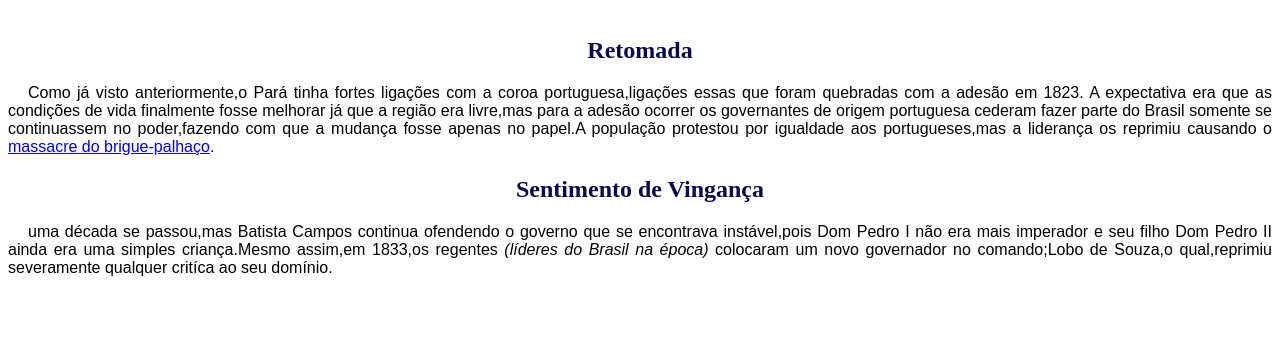
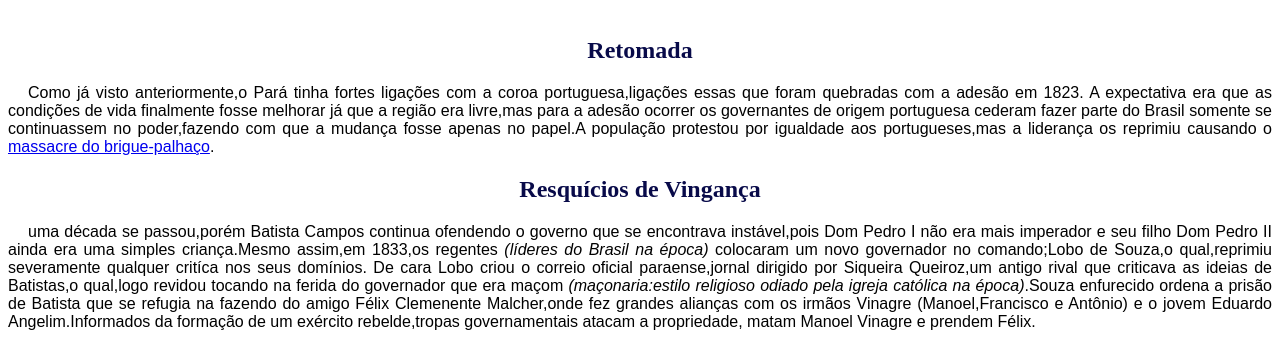
Before and after one commit to davidineli857-ops/Gr-o-Par-2.4, a plain HTML site: page historia_paraense/revolta.html in a window 1280 px wide. Shown: the part 170-515 px from the top of the page. Drawn offline with Linux system fonts and the light colour scheme.

Commit message:
update cabanagem

```diff
--- a/historia_paraense/revolta.html
+++ b/historia_paraense/revolta.html
@@ -20,11 +20,19 @@
            a mudança fosse apenas no papel.A população protestou por igualdade aos portugueses,mas a liderança os reprimiu causando o
            <a href="brigue_palhaco.html">massacre do brigue-palhaço</a>.
         </p>
-        <h2>Sentimento de Vingança</h2>
-        <p>uma década se passou,mas Batista Campos continua ofendendo o governo que se encontrava instável,pois Dom Pedro I
+        <h2>Resquícios de Vingança</h2>
+        <p>uma década se passou,porém Batista Campos continua ofendendo o governo que se encontrava instável,pois Dom Pedro I
             não era mais imperador e seu filho Dom Pedro II ainda era uma simples criança.Mesmo assim,em 1833,os regentes <em>(líderes do Brasil na época)</em>
-            colocaram um novo governador  no comando;Lobo de Souza,o qual,reprimiu severamente qualquer critíca ao seu domínio.
-        </p>
+            colocaram um novo governador no comando;Lobo de Souza,o qual,reprimiu severamente qualquer critíca nos seus domínios.
+        De cara Lobo criou o correio oficial paraense,jornal dirigido por Siqueira Queiroz,um antigo rival que criticava as ideias de Batistas,o qual,logo
+        revidou tocando na ferida do governador que era maçom <em>(maçonaria:estilo religioso odiado pela igreja católica na época)</em>.Souza enfurecido
+        ordena a prisão de Batista que se refugia na fazendo do amigo Félix Clemenente Malcher,onde fez grandes alianças com os irmãos Vinagre
+        (Manoel,Francisco e Antônio) e o jovem Eduardo Angelim.Informados da formação de um exército rebelde,tropas governamentais atacam a propriedade,
+        matam Manoel Vinagre e prendem Félix.</p>
+
+       <h2>A revolta</h2>
+
+
 
     </main>
     <footer>
```
